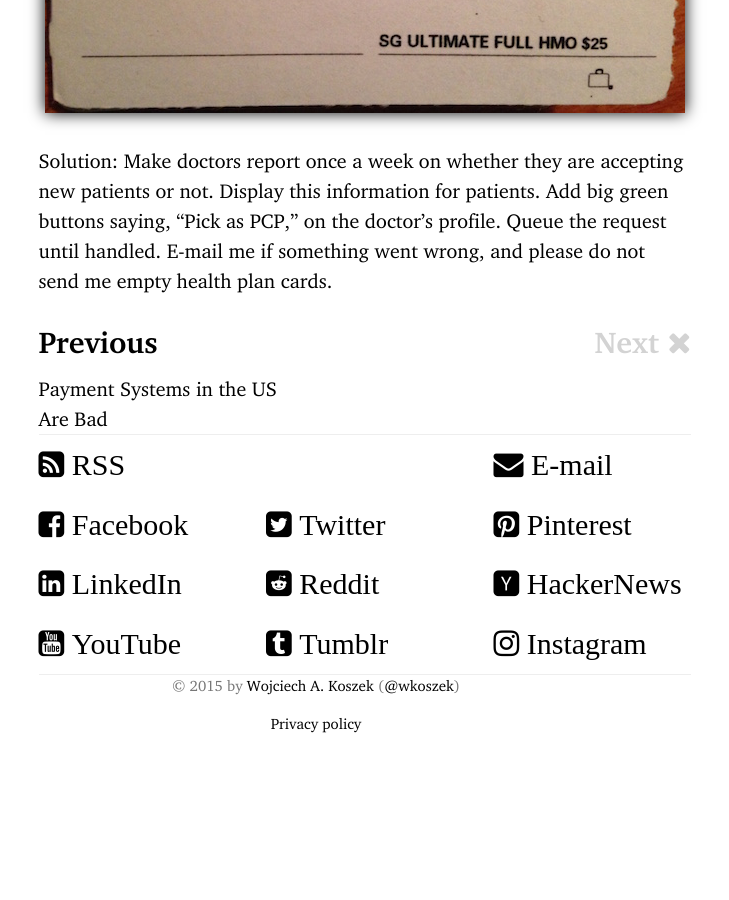
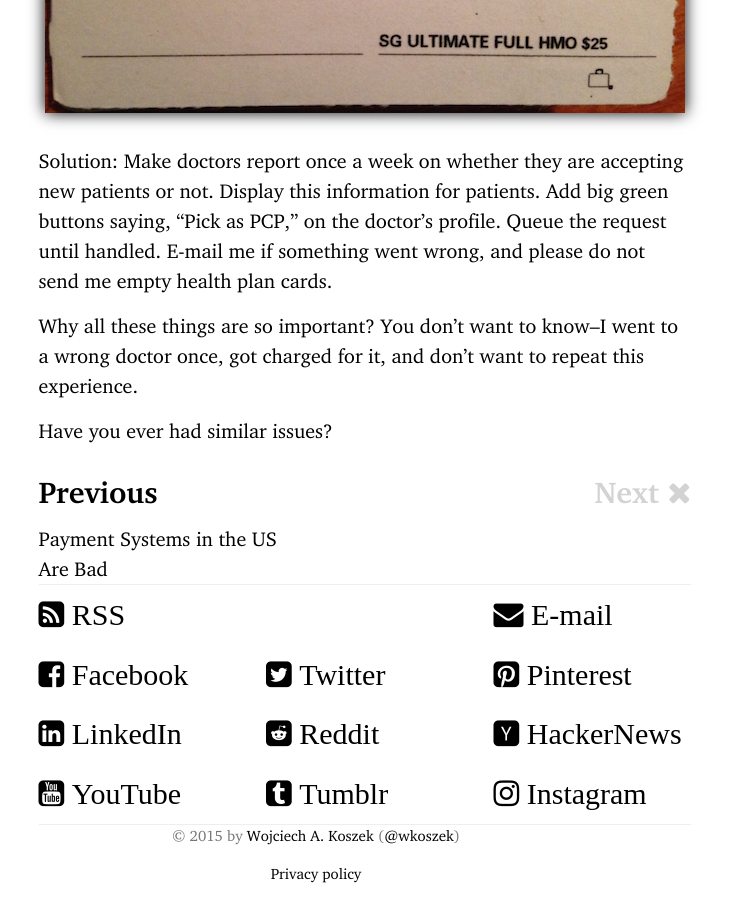
Before and after one commit to wkoszek/barelyusable, a Jekyll site: the page built from _posts/2015-08-03-why-picking-a-health-plan-is-a-hell.md, in a window 1280 px wide and 900 px high, scrolled down 2330 px. Shown: the whole window, without its empty margins (324-1053 px from the left). Built offline with Jekyll 4.4.1, drawn with Linux system fonts in a browser that asks for light colours; nearby versions of some CDN libraries; comment, search, counter and statistics services are not loaded; before the commit the page ends 3080 px from its top, so only the background shows below that.

Commit message:
Add some sort of a conclusion.

```diff
--- a/_posts/2015-08-03-why-picking-a-health-plan-is-a-hell.md
+++ b/_posts/2015-08-03-why-picking-a-health-plan-is-a-hell.md
@@ -61,3 +61,9 @@ new patients or not. Display this information for patients. Add big
 green buttons saying, “Pick as PCP,” on the doctor’s profile. Queue the
 request until handled. E-mail me if something went wrong, and please do
 not send me empty health plan cards.
+
+Why all these things are so important? You don't want to know--I went to a
+wrong doctor once, got charged for it, and don't want to repeat this
+experience.
+
+Have you ever had similar issues?
```
